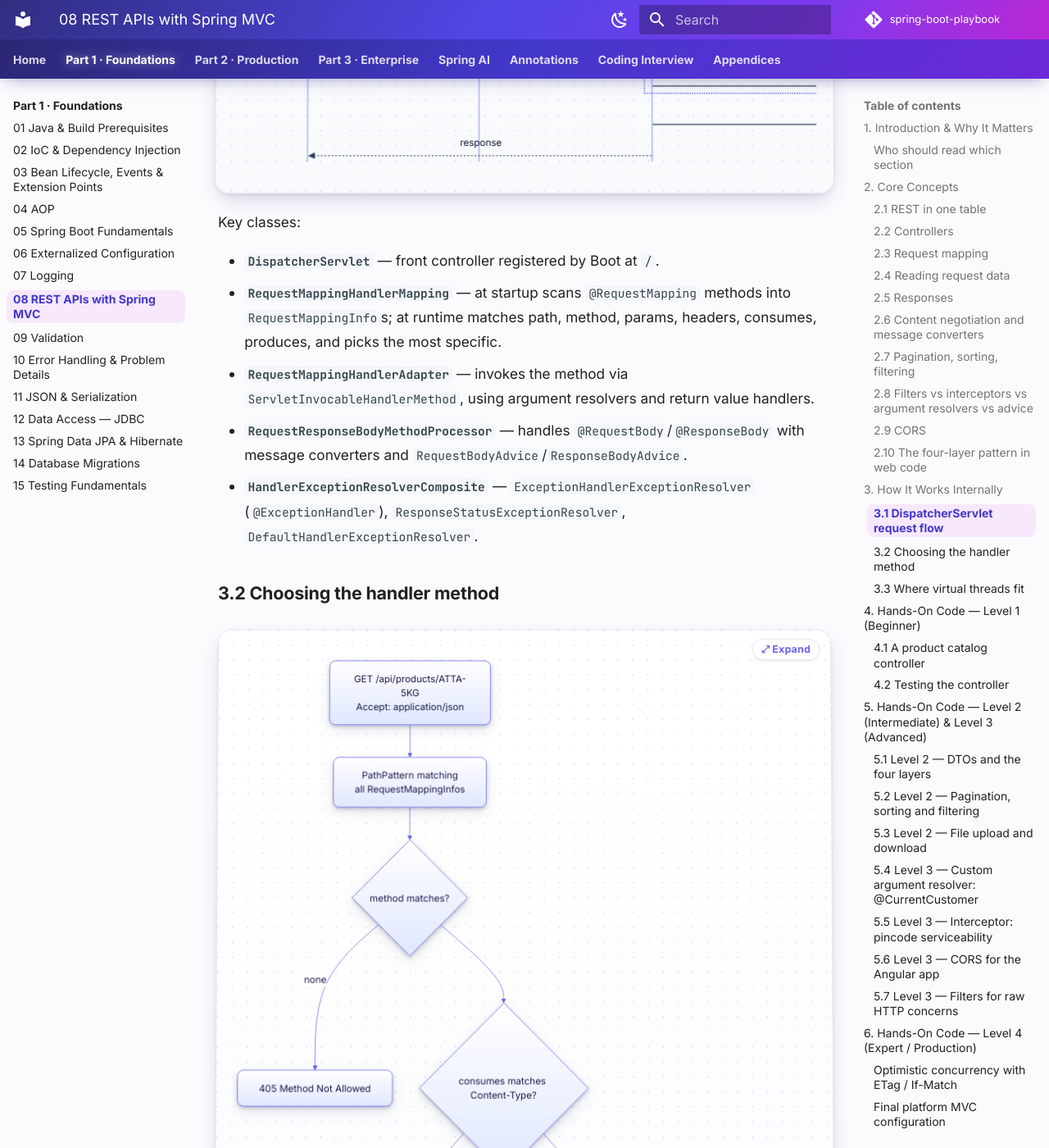
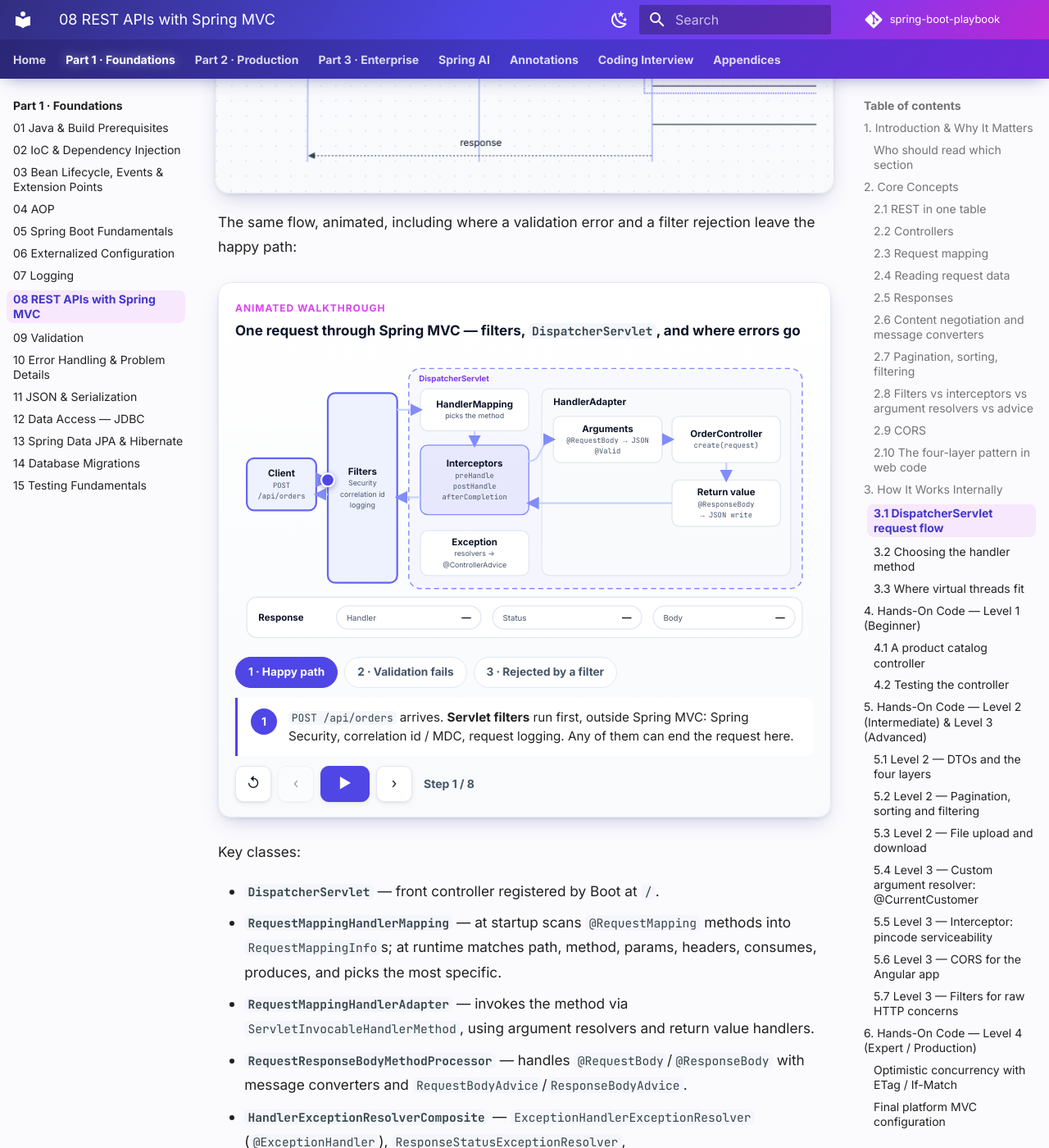
Before and after one commit to khiruashish/spring-boot-playbook, an MkDocs documentation site: the page built from docs/part-1-foundations/08-rest-apis-spring-mvc.md, in a window 1280 px wide and 1400 px high, scrolled down 7751 px. Shown: the whole window at 82% size. Built offline with MkDocs 1.6.1 and Material for MkDocs 9.7.7, drawn with Linux system fonts in a browser that asks for light colours; comment, search, counter and statistics services are not loaded.

Commit message:
Add Spring MVC request flow animation (Ch 08 §3.1)
Three scenes: the happy path through filters, HandlerMapping,
interceptors, argument resolution, controller and return-value
handling; a @Valid failure routed to @ControllerAdvice as a
ProblemDetail; and a request rejected by a security filter before
DispatcherServlet runs.

Co-Authored-By: Claude Opus 5.5 <noreply@anthropic.com>
Claude-Session: https://claude.ai/code/session_019tfTGPAd6nb2qgVo5uYMhL

````diff
--- a/docs/part-1-foundations/08-rest-apis-spring-mvc.md
+++ b/docs/part-1-foundations/08-rest-apis-spring-mvc.md
@@ -171,6 +171,10 @@ sequenceDiagram
     DS->>I: afterCompletion
     DS-->>Client: response
 ```
+
+The same flow, animated, including where a validation error and a filter rejection leave the happy path:
+
+--8<-- "docs/snippets/animations/request-flow.html"
 
 Key classes:
 
--- /dev/null
+++ b/docs/snippets/animations/request-flow.html
@@ -0,0 +1,67 @@
+<div class="pb-anim" data-pb-anim>
+<div class="pb-anim-head"><span class="pb-anim-kicker">Animated walkthrough</span><span class="pb-anim-title">One request through Spring MVC — filters, <code>DispatcherServlet</code>, and where errors go</span></div>
+<div class="pb-anim-stage">
+<svg viewBox="0 0 800 404" role="img" aria-labelledby="pb-mvc-title pb-mvc-desc" xmlns="http://www.w3.org/2000/svg">
+<title id="pb-mvc-title">Spring MVC request flow</title>
+<desc id="pb-mvc-desc">A request passes servlet filters, then DispatcherServlet: HandlerMapping picks the controller method, interceptors run preHandle, the HandlerAdapter resolves and validates arguments, invokes the controller and writes the return value as JSON. A validation failure goes to the exception resolvers and @ControllerAdvice. A filter can reject a request before Spring MVC runs.</desc>
+<defs><marker id="pb-mvc-arrow" viewBox="0 0 10 10" refX="8" refY="5" markerWidth="7" markerHeight="7" orient="auto-start-reverse"><path d="M0 0 L10 5 L0 10 z" fill="#818cf8"/></marker></defs>
+<g data-node="client"><rect class="pb-box" x="16" y="146" width="96" height="72" rx="10" fill="#ffffff" stroke="#cbd5e1"/><text class="t-b t-c" x="64" y="171.5">Client</text><text class="t-xs t-sub t-mono t-c" x="64" y="186.5">POST</text><text class="t-xs t-sub t-mono t-c" x="64" y="201.5">/api/orders</text></g>
+<g data-node="filters"><rect class="pb-box pb-band" x="128" y="56" width="96" height="262" rx="10" fill="#eef2ff" stroke="#6366f1"/><text class="t-b t-c" x="176" y="169">Filters</text><text class="t-xs t-sub t-c" x="176" y="184">Security</text><text class="t-xs t-sub t-c" x="176" y="199">correlation id</text><text class="t-xs t-sub t-c" x="176" y="214">logging</text></g>
+<g data-node="ds"><rect class="pb-shell" x="240" y="22" width="544" height="304" rx="16" fill="none" stroke="#818cf8" stroke-dasharray="7 5"/><text class="t-sm t-b t-accent" x="254" y="40">DispatcherServlet</text></g>
+<g data-node="hm"><rect class="pb-box" x="256" y="50" width="150" height="58" rx="10" fill="#ffffff" stroke="#cbd5e1"/><text class="t-b t-c" x="331" y="76">HandlerMapping</text><text class="t-xs t-sub t-c" x="331" y="91">picks the method</text></g>
+<g data-node="ic"><rect class="pb-box pb-band" x="256" y="128" width="150" height="96" rx="10" fill="#eef2ff" stroke="#6366f1"/><text class="t-b t-c" x="331" y="158">Interceptors</text><text class="t-xs t-sub t-mono t-c" x="331" y="173">preHandle</text><text class="t-xs t-sub t-mono t-c" x="331" y="188">postHandle</text><text class="t-xs t-sub t-mono t-c" x="331" y="203">afterCompletion</text></g>
+<g data-node="er"><rect class="pb-box" x="256" y="246" width="150" height="62" rx="10" fill="#ffffff" stroke="#cbd5e1"/><text class="t-b t-c" x="331" y="266.5">Exception</text><text class="t-xs t-sub t-c" x="331" y="281.5">resolvers →</text><text class="t-xs t-sub t-c" x="331" y="296.5">@ControllerAdvice</text></g>
+<g data-node="ha"><rect class="pb-box pb-target" x="424" y="50" width="344" height="258" rx="10" fill="#f8fafc" stroke="#cbd5e1"/></g>
+<text class="t-b" x="440" y="72">HandlerAdapter</text>
+<g data-node="ar"><rect class="pb-box" x="440" y="88" width="150" height="64" rx="10" fill="#ffffff" stroke="#cbd5e1"/><text class="t-b t-c" x="515" y="109.5">Arguments</text><text class="t-xs t-sub t-mono t-c" x="515" y="124.5">@RequestBody → JSON</text><text class="t-xs t-sub t-mono t-c" x="515" y="139.5">@Valid</text></g>
+<g data-node="ctl"><rect class="pb-box" x="604" y="88" width="150" height="64" rx="10" fill="#ffffff" stroke="#cbd5e1"/><text class="t-b t-c" x="679" y="117">OrderController</text><text class="t-xs t-sub t-mono t-c" x="679" y="132">create(request)</text></g>
+<g data-node="rv"><rect class="pb-box" x="604" y="176" width="150" height="64" rx="10" fill="#ffffff" stroke="#cbd5e1"/><text class="t-b t-c" x="679" y="197.5">Return value</text><text class="t-xs t-sub t-mono t-c" x="679" y="212.5">@ResponseBody</text><text class="t-xs t-sub t-mono t-c" x="679" y="227.5">→ JSON write</text></g>
+<path class="pb-route" data-path="c2f" d="M112 176 L128 176" fill="none" stroke="#a5b4fc" stroke-width="2.5" marker-end="url(#pb-mvc-arrow)"/>
+<path class="pb-route" data-path="f2ds" d="M224 79 L256 79" fill="none" stroke="#a5b4fc" stroke-width="2.5" marker-end="url(#pb-mvc-arrow)"/>
+<path class="pb-route" data-path="hm2ic" d="M331 108 L331 128" fill="none" stroke="#a5b4fc" stroke-width="2.5" marker-end="url(#pb-mvc-arrow)"/>
+<path class="pb-route" data-path="ic2ar" d="M406 150 C 426 150 420 120 440 120" fill="none" stroke="#a5b4fc" stroke-width="2.5" marker-end="url(#pb-mvc-arrow)"/>
+<path class="pb-route" data-path="ar2ctl" d="M590 120 L604 120" fill="none" stroke="#a5b4fc" stroke-width="2.5" marker-end="url(#pb-mvc-arrow)"/>
+<path class="pb-route" data-path="ctl2rv" d="M679 152 L679 176" fill="none" stroke="#a5b4fc" stroke-width="2.5" marker-end="url(#pb-mvc-arrow)"/>
+<path class="pb-route" data-path="rv2ic" d="M604 208 L406 208" fill="none" stroke="#a5b4fc" stroke-width="2.5" marker-end="url(#pb-mvc-arrow)"/>
+<g data-scenes="invalid">
+<path class="pb-route" data-path="err" d="M515 152 L515 277 L406 277" fill="none" stroke="#a5b4fc" stroke-width="2.5" marker-end="url(#pb-mvc-arrow)"/>
+<path class="pb-route" data-path="er2ic" d="M331 246 L331 224" fill="none" stroke="#a5b4fc" stroke-width="2.5" marker-end="url(#pb-mvc-arrow)"/>
+</g>
+<path class="pb-route" data-path="out1" d="M256 200 L224 200" fill="none" stroke="#a5b4fc" stroke-width="2.5" marker-end="url(#pb-mvc-arrow)"/>
+<path class="pb-route" data-path="out2" d="M128 196 L112 196" fill="none" stroke="#a5b4fc" stroke-width="2.5" marker-end="url(#pb-mvc-arrow)"/>
+<rect class="pb-box" x="16" y="338" width="768" height="56" rx="14" fill="#f8fafc" stroke="#cbd5e1"/>
+<text class="t-b" x="32" y="371">Response</text>
+<g data-tx="handler" data-state="none" data-label-create="create()" data-tone-create="committed"><rect class="pb-chip" x="140" y="350" width="200" height="32" rx="16" fill="#ffffff" stroke="#cbd5e1"/><text class="t-sm" x="154" y="370.5">Handler</text><text class="t-b pb-tx-status" data-tx-status x="326" y="370.5" text-anchor="end">—</text></g>
+<g data-tx="status" data-state="none" data-label-c201="201 CREATED" data-tone-c201="committed" data-label-c400="400 BAD REQUEST" data-tone-c400="rolledback" data-label-c401="401 UNAUTHORIZED" data-tone-c401="rolledback"><rect class="pb-chip" x="356" y="350" width="206" height="32" rx="16" fill="#ffffff" stroke="#cbd5e1"/><text class="t-sm" x="370" y="370.5">Status</text><text class="t-b pb-tx-status" data-tx-status x="548" y="370.5" text-anchor="end">—</text></g>
+<g data-tx="body" data-state="none" data-label-json="OrderResponse" data-tone-json="committed" data-label-problem="problem+json" data-tone-problem="rolledback" data-label-empty="no body" data-tone-empty="suspended"><rect class="pb-chip" x="578" y="350" width="196" height="32" rx="16" fill="#ffffff" stroke="#cbd5e1"/><text class="t-sm" x="592" y="370.5">Body</text><text class="t-b pb-tx-status" data-tx-status x="760" y="370.5" text-anchor="end">—</text></g>
+<circle class="pb-anim-token" r="9" cx="-40" cy="-40" fill="#4f46e5" stroke="#ffffff" stroke-width="2.5"/>
+</svg>
+</div>
+<div class="pb-anim-script" data-scene="ok">
+<p class="pb-anim-scene-title"><strong>1 · Happy path</strong></p>
+<ol>
+<li data-path="c2f" data-hl="client filters" data-tx="handler:none status:none body:none"><code>POST /api/orders</code> arrives. <strong>Servlet filters</strong> run first, outside Spring MVC: Spring Security, correlation id / MDC, request logging. Any of them can end the request here.</li>
+<li data-path="f2ds" data-hl="hm" data-tx="handler:create status:none body:none"><code>DispatcherServlet</code> asks <code>RequestMappingHandlerMapping</code> for a handler. It matches path, method, <code>consumes</code> and <code>produces</code> and returns the controller method plus its interceptors.</li>
+<li data-path="hm2ic" data-hl="ic" data-tx="handler:create status:none body:none">Each <code>HandlerInterceptor</code>'s <code>preHandle()</code> runs. Unlike a filter it already knows the chosen handler method, and returning <code>false</code> stops the request (Interview Problem 6's rate limiter works this way).</li>
+<li data-path="ic2ar" data-hl="ar" data-tx="handler:create status:none body:none">The <code>HandlerAdapter</code> resolves each parameter. <code>@RequestBody</code> reads the JSON with an <code>HttpMessageConverter</code> (Jackson), then <code>@Valid</code> runs Bean Validation.</li>
+<li data-path="ar2ctl" data-hl="ctl" data-tx="handler:create status:none body:none">Your controller method runs with fully built, validated arguments. There's no HTTP parsing in your code.</li>
+<li data-path="ctl2rv" data-hl="rv" data-tx="handler:create status:c201 body:json">The returned <code>ResponseEntity&lt;OrderResponse&gt;</code> is written as JSON by a message converter, chosen by content negotiation against <code>Accept</code>. <code>ResponseBodyAdvice</code> can adjust the body here.</li>
+<li data-path="rv2ic" data-hl="ic" data-tx="handler:create status:c201 body:json"><code>postHandle()</code> then <code>afterCompletion()</code> run on the way out. With <code>@ResponseBody</code> the body is already written, so <code>postHandle()</code> can't change it; use <code>afterCompletion()</code> for timing and cleanup.</li>
+<li data-path="out1,out2" data-hl="filters client" data-tx="handler:create status:c201 body:json">The response passes back out through the filters, in reverse order, to the client: <strong>201 Created</strong>.</li>
+</ol></div>
+<div class="pb-anim-script" data-scene="invalid">
+<p class="pb-anim-scene-title"><strong>2 · Validation fails</strong></p>
+<ol>
+<li data-path="c2f,f2ds,hm2ic" data-hl="ic" data-tx="handler:create status:none body:none">Same request, but the body has <code>"quantity": 0</code>. Filters, handler mapping and <code>preHandle()</code> run exactly as before.</li>
+<li data-path="ic2ar" data-hl="ar" data-warn="ar" data-tx="handler:create status:none body:none"><code>@Valid</code> fails while the argument is being resolved, so Spring throws <code>MethodArgumentNotValidException</code>. Your controller method <strong>never runs</strong>.</li>
+<li data-path="err" data-hl="er" data-dim="ctl rv" data-token="error" data-tx="handler:create status:none body:none">The exception goes to the <code>HandlerExceptionResolver</code>s. <code>ExceptionHandlerExceptionResolver</code> finds the matching <code>@ExceptionHandler</code> in your <code>@ControllerAdvice</code> (Chapter 10).</li>
+<li data-hl="er" data-dim="ctl rv" data-tx="handler:create status:c400 body:problem">The handler returns a <code>ProblemDetail</code>, written as <code>application/problem+json</code> with status 400 and the field errors.</li>
+<li data-path="er2ic,out1,out2" data-hl="ic filters client" data-dim="ctl rv" data-tx="handler:create status:c400 body:problem"><code>postHandle()</code> is skipped, but <code>afterCompletion()</code> still runs. The 400 travels back out through the filters.</li>
+</ol></div>
+<div class="pb-anim-script" data-scene="filter">
+<p class="pb-anim-scene-title"><strong>3 · Rejected by a filter</strong></p>
+<ol>
+<li data-path="c2f" data-hl="filters" data-warn="filters" data-tx="handler:none status:c401 body:empty">No valid token. Spring Security's filter answers <strong>401</strong> on its own; <code>DispatcherServlet</code> is never called.</li>
+<li data-path="out2" data-hl="client" data-warn="filters" data-dim="ds hm ic er ha ar ctl rv" data-tx="handler:none status:c401 body:empty">So no interceptor, <code>@ControllerAdvice</code> or controller code runs, and your <code>ProblemDetail</code> handler can't shape this error. Filter-level errors need their own handling (Chapter 17's <code>AuthenticationEntryPoint</code>).</li>
+</ol></div>
+</div>
````
